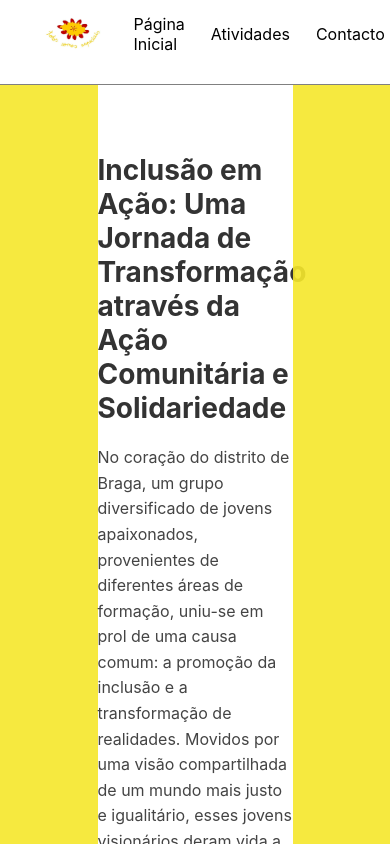
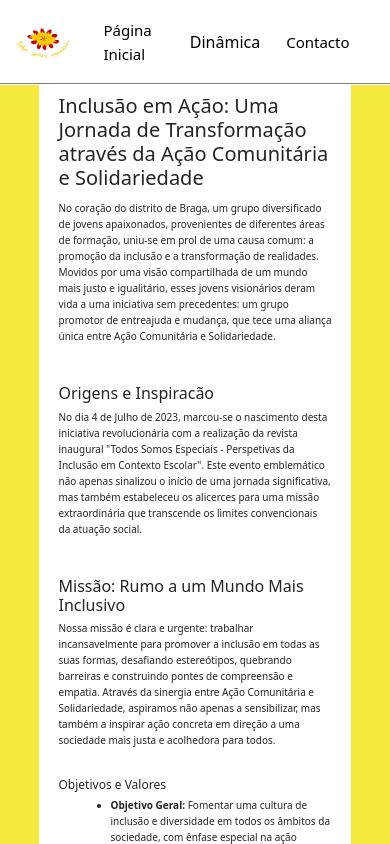
Before and after one commit to Fogo002/Fogo002.github.io, a React (Create React App) app in the folder my-app/: page / in a window 390 px wide. Shown: the top 844 px of the page. Built offline with nearby package versions, Linux system fonts and the light colour scheme.

Commit message:
mini fix

```diff
--- a/my-app/src/App.tsx
+++ b/my-app/src/App.tsx
@@ -5,6 +5,7 @@ import Navbar from './components/Navbar/Navbar';
 import Footer from './components/Footer/Footer';
 import Atividades from './pages/Atividades/Atividades';
 import Contactos from './pages/Contactos/Contactos';
+import Jogos from './pages/Jogos/Jogos';
 
 
 function App() {
@@ -41,6 +42,14 @@ function App() {
           </>
         } />
 
+        <Route path='/jogos' element={
+          <>
+            <Navbar></Navbar>
+            <Jogos />
+            <Footer></Footer>
+          </>
+        } />
+
 
       </Routes>
 
--- a/my-app/src/components/MenuDropdown/MenuDropdown.css
+++ b/my-app/src/components/MenuDropdown/MenuDropdown.css
@@ -1,3 +1,4 @@
+
 .custom-dropdown-toggle {
     background-color: transparent !important;
     color: black !important;
@@ -5,8 +6,7 @@
     display: flex !important;
     align-items: center !important;
     justify-content: center !important;
-    padding-right: 0 !important; /* Remover o espaço reservado para a seta */
-    height: 70px;;
+    padding-right: 0 !important;
 }
 
 .custom-dropdown-toggle::after {
@@ -22,7 +22,7 @@
 
 .dropdown-menu {
     position: absolute !important;
-    top: -4px !important; /* Posiciona o dropdown exatamente na linha do Navbar */
+
     left: 0 !important;
-    z-index: 1000 !important; /* Ajusta a ordem de empilhamento */
+    z-index: 1000 !important;
 }
--- a/my-app/src/components/MenuDropdown/MenuDropdown.tsx
+++ b/my-app/src/components/MenuDropdown/MenuDropdown.tsx
@@ -3,6 +3,7 @@ import { useState } from "react";
 import { Dropdown } from "react-bootstrap";
 import './MenuDropdown.css'; // Importa o arquivo CSS
 import { useNavigate } from "react-router-dom";
+import 'bootstrap/dist/css/bootstrap.min.css';
 
 
 interface Item {
--- a/my-app/src/components/Navbar/Navbar.css
+++ b/my-app/src/components/Navbar/Navbar.css
@@ -13,7 +13,7 @@
     display: flex;
     align-items: center;
     background-color: white;
-    z-index: 1000; /* para garantir que a navbar esteja acima de outros elementos */
+    z-index: 1000;
 }
 
 .Navbar .navbar img{
@@ -21,15 +21,13 @@
 }
 
 .Navbar .navbar ul {
+    padding-inline-start: 10px;
     margin-top: 0;
     margin-right: 20px;
     list-style-type: none;
-    margin-left: 0%;
-    float: right;
     display: flex;
     align-items: center;
     height: 100%;
-
 }
 
 .Navbar .navbar li {
@@ -46,3 +44,30 @@
 .Navbar .navbar a:hover {
     color: gray;
 }
+
+
+@media (max-width: 900px) {
+    .Navbar a {
+        font-size: 15px;
+
+    }´
+
+    .Navbar .navbar li {
+        float:left;
+        padding-right: 1rem;
+        margin-right: 0px;
+    }
+
+    .Navbar .navbar ul {
+        padding-inline-start: 10px;
+        margin-top: 0;
+        margin-right: 20px;
+        list-style-type: none;
+        margin-left: 0%;
+        float: right;
+        display: flex;
+        align-items: center;
+        height: 100%;
+    }
+
+  }
--- a/my-app/src/components/Navbar/Navbar.tsx
+++ b/my-app/src/components/Navbar/Navbar.tsx
@@ -1,9 +1,22 @@
 import { Link } from 'react-router-dom'
 import './Navbar.css'
 import icon from '../../assets/todos-icon.jpg'
+import MenuDropdown from '../MenuDropdown/MenuDropdown'
 
 const Navbar = () => {
+    interface Item {
+        nome: string;
+        link: string;
+    }
 
+    const Item1:Item = {
+        nome: 'Atividades',
+        link: '/atividades'
+    }
+    const Item2:Item = {
+        nome: 'Jogos',
+        link: '/jogos'
+    }
 
 
     return (
@@ -14,8 +27,7 @@ const Navbar = () => {
                     <ul>
                         <li><Link className='button-nav-icon' to={'/'} ><img src={icon} alt="" /></Link></li>
                         <li><Link className='button-nav-icon' to={'/'} > Página Inicial</Link></li>
-
-                        <li><Link className='button-nav-icon' to={'/atividades'} > Atividades</Link></li>
+                        <li><MenuDropdown itens={[Item1,Item2]} titulo={'Dinâmica'} ></MenuDropdown></li>
                         <li><Link className='button-nav-icon' to={'/contacto'} > Contacto</Link></li>
                     </ul>
 
--- a/my-app/src/pages/Atividades/Atividades.css
+++ b/my-app/src/pages/Atividades/Atividades.css
@@ -1,4 +1,14 @@
 .Atividades {
+    width: 100%;
+    height: 100%;
+    display: flex;
+    flex-direction: column;
     min-height: 80vh;
-    width: 100vh;
 }
+
+.Atividades .header{
+    text-align: center;
+    font-size: 25px;
+    background-color: rgba(245, 231, 44, 0.904);
+    padding-bottom: 15px;
+}
--- a/my-app/src/pages/Atividades/Atividades.tsx
+++ b/my-app/src/pages/Atividades/Atividades.tsx
@@ -1,15 +1,120 @@
+import React, { useState } from "react";
+import SlideImage from '../../components/SlideImages/SlideImages'
 import './Atividades.css'
-
+import { CarouselProvider } from "pure-react-carousel";
 
 
 const Atividades = () => {
 
+    const images = [
+        { url: require('../../assets/limpeza-1.jpg') },
+        { url: require('../../assets/limpeza-2.jpg') },
+        { url: require('../../assets/limpeza-3.jpg') },
+        { url: require('../../assets/limpeza-4.jpg') },
+        { url: require('../../assets/limpeza-5.jpg') }
+    ];
+
+    const images2 = [
+        { url: require('../../assets/gatos-1.mp4') },
+        { url: require('../../assets/gatos-3.mp4') },
+        { url: require('../../assets/gatos-4.mp4') },
+        { url: require('../../assets/gatos-5.mp4') },
+        { url: require('../../assets/gatos-6.jpeg') },
+        { url: require('../../assets/gatos-7.jpeg') },
+        { url: require('../../assets/gatos-8.jpeg') },
+        { url: require('../../assets/gatos-9.jpeg') },
+        { url: require('../../assets/gatos-10.jpeg') },
+        { url: require('../../assets/gatos-11.jpeg') },
+        { url: require('../../assets/gatos-12.jpeg') },
+        { url: require('../../assets/gatos-13.jpeg') },
+        { url: require('../../assets/gatos-14.jpeg') },
+        { url: require('../../assets/gatos-15.jpeg') },
+        { url: require('../../assets/gatos-16.jpeg') } // Ajustado para 'gatos-16.jpg' para completar o total de 15 imagens
+    ];
+
+
+    const images3 = Array.from({ length: 23 }, (_, index) => ({
+        url: require(`../../assets/revista-${index + 1}.jpg`)
+    }));
+
+    const descricaoLimpeza = `
+ A equipa do "Todos Somos Especiais" participou na VII edição da Ação de Limpeza de Esposende.
+
+Durante a atividade, lamentamos a grande quantidade de lixo encontrada na praia, mas ficamos felizes por existirem iniciativas como esta.
+
+Relembramos a importância de preservar o meio ambiente, evitando deitar lixo no chão.
+
+Convidamos todos a observar a quantidade de lixo nas bermas das estradas e outros locais que frequentemente passam despercebidos, e a participar em ações de limpeza como esta. Junte-se a nós para fazer a diferença! 💚`
+
+    const descricaoGatil = `
+O grupo Todos Somos Especiais tivemos o prazer de visitar um gatil e ajudar animais de rua. Foi um dia maravilhoso, repleto de alegria, amor e dedicação. Agradecemos imensamente pelo acolhimento caloroso e pelos momentos de carinho compartilhados com os gatinhos.
+
+A proprietária do gatil expressou a sua gratidão:
+
+"A primeira deslocação e o primeiro acto de amor pelos animais e de generosidade, deste grupo de jovens de Bsrcelos,Todos Somos Especiais. Maravilhosos jovens, de Barcelos, que criaram a associação Todos somos especiais, para ajudar animais e pessoas. Amor aos gatos, alegria e boa disposição, não faltaram. Adoramos a vossa visita.Muito gratos pelos miminhos aos gatos e cães e pelo vosso objectivo.
+
+Bem hajam.
+Voltem sempre.
+Beijinho a todos e continuem assim pela vida fora.
+Respeitar e Amar, os animais de rua."
+
+"As pessoas que são loucas o suficiente para acharem que podem mudar o mundo são as que, de facto, o mudam." – Steve Jobs
+
+Obrigada @caudas_e_bigodes ❤️
+
+Participa conosco e ajuda a fazer a diferença na vida dos animais!
+    `;
+
+    const descricaoRevista = `
+A equipa do Todos Somos Especiais agradece a todos que visitaram a exposição da nossa revista "Perspetivas sobre a Inclusão em Contexto Escolar", que fez parte da 8ª edição da Semana Incluir + na Biblioteca Lúcio Craveiro da Silva, em Braga. A exposição esteve aberta ao público de 29 de novembro a 10 de dezembro e foi um enorme sucesso.
+
+Durante a semana, os visitantes tiveram a oportunidade de explorar diversas exposições, incluindo "Os NÓS e as Emoções" dinamizada pelo CACI de Gualtar da APPACDM de Braga, "Ciclo de Oficinas PINTURA EXPERIMENTAL" por Adriana Henriques, "AUTISTIC OR ARTISTIC?" por Pedro Oliveira (CAVI Braga Pais em Rede), "Bonecas de afeto" por Kinarte Atelier - Joaquina Santos, e a Mostra de Trabalhos Manuais por Jorge Dias.
+
+Estamos imensamente gratos pela oportunidade proporcionada pela Biblioteca Lúcio Craveiro da Silva e pela participação de todos. Continuem a apoiar iniciativas de inclusão e a fazer a diferença. Juntos incluímos! 🧩
+
+Teremos o maior gosto em contar com a vossa presença nas próximas edições! Muitas felicidades para todos! 🤗
+`;
+
+
     return (
         <>
             <div className='Atividades'>
-                Atividades
+                <div className='header'>
+                    <h1>Atividades</h1>
+                </div>
+                <CarouselProvider
+                    visibleSlides={1}
+                    totalSlides={images.length}
+                    naturalSlideWidth={500}
+                    naturalSlideHeight={500}
+                    interval={3000}
+                    infinite={true}
+
+                >
+                    <SlideImage images={images} titulo={"Juntos Pela Limpeza de Esposende"} descricao={descricaoLimpeza} />
+                </CarouselProvider>
+                <CarouselProvider
+                    visibleSlides={1}
+                    totalSlides={images2.length}
+                    naturalSlideWidth={500}
+                    naturalSlideHeight={500}
+                    interval={3000}
+                    infinite={true}>
+                    <SlideImage images={images2} titulo={"Visita ao Gatil: Amor e Cuidado com os Animais"} descricao={descricaoGatil} />
+                </CarouselProvider>
+
+                <CarouselProvider
+                    visibleSlides={1}
+                    totalSlides={images3.length}
+                    naturalSlideWidth={500}
+                    naturalSlideHeight={500}
+                    interval={3000}
+                    infinite={true}>
+                    <SlideImage images={images3} titulo={"Encerramento da Semana Incluir + 2023 na Biblioteca Lúcio Craveiro da Silva"} descricao={descricaoRevista} />
+                </CarouselProvider>
             </div>
         </>
     )
 }
-export default Atividades
+
+export default Atividades;
--- a/my-app/src/pages/Contactos/Contactos.css
+++ b/my-app/src/pages/Contactos/Contactos.css
@@ -24,6 +24,7 @@
     justify-content: space-between;
     width: 70%;
     height: 100%;
+    margin: 50px auto;
 }
 
 .Contactos .redesSociais{
--- a/my-app/src/pages/HomePage/HomePage.css
+++ b/my-app/src/pages/HomePage/HomePage.css
@@ -1,41 +1,36 @@
 .HomePage {
     display: flex;
+    width: 100%;
 }
 
-.lateral-left,
-.lateral-right {
+.HomePage  .lateral-left,
+.HomePage  .lateral-right {
     margin-top: 1px;
     background-color: rgba(245, 231, 44, 0.904);
-    width: 280px; /* Defina a largura desejada */
-    height: auto; /* Defina a altura igual à altura da janela do navegador */
+    width: 10%;
+    height: auto;
 }
 
-.content {
+.HomePage  .content {
+    margin: 50px auto;
+    width: 50%;
 
-    margin: 50px;
-    max-width: calc(100% - 100px);
 }
-.content {
-    margin: 50px auto;
-    width: 50%; /* O conteúdo deve ocupar apenas metade do espaço */
-}
+
 
 .HomePage h1 {
     font-size: 28px;
-    color: #333;
     margin-bottom: 20px;
 }
 
 .HomePage h2 {
     font-size: 24px;
-    color: #555;
     margin-top: 40px;
     margin-bottom: 10px;
 }
 
 .HomePage h3 {
     font-size: 20px;
-    color: #777;
     margin-top: 30px;
     margin-bottom: 10px;
 }
@@ -43,7 +38,6 @@
 .HomePage p, .HomePage ul {
     font-size: 16px;
     line-height: 1.6;
-    color: #444;
     margin-bottom: 20px;
 }
 
@@ -64,10 +58,37 @@
     margin-bottom: 0;
 }
 
-.HomePage strong {
-    color: #222;
-}
+
 
 .HomePage p:last-child {
     margin-bottom: 0;
 }
+
+@media (max-width: 900px) {
+    .HomePage h1 {
+        font-size: 20px;
+        margin-bottom: 10px;
+    }
+
+    .HomePage h2 {
+        font-size: 16px;
+        margin-top: 40px;
+        margin-bottom: 5px;
+    }
+
+    .HomePage h3 {
+        font-size: 12px;
+        margin-top: 30px;
+        margin-bottom: 5px;
+    }
+
+    .HomePage p, .HomePage ul {
+        font-size: 10px;
+        line-height: 1.6;
+        margin-bottom: 10px;
+    }
+    .HomePage  .content {
+        margin: 10px auto;
+        width: 70%;
+    }
+  }
```
Lines whose indentation alone changed are shown as unchanged.
